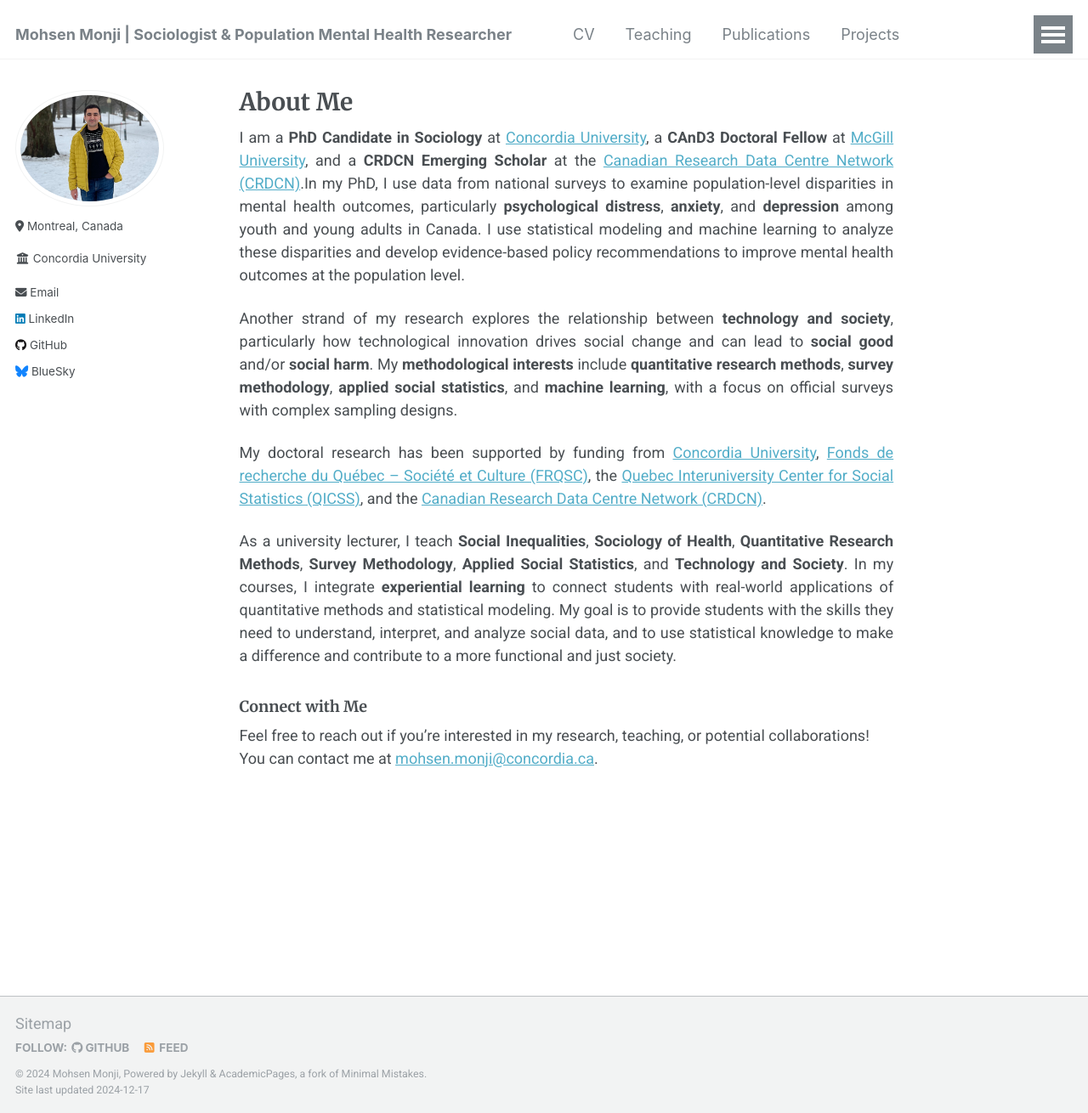
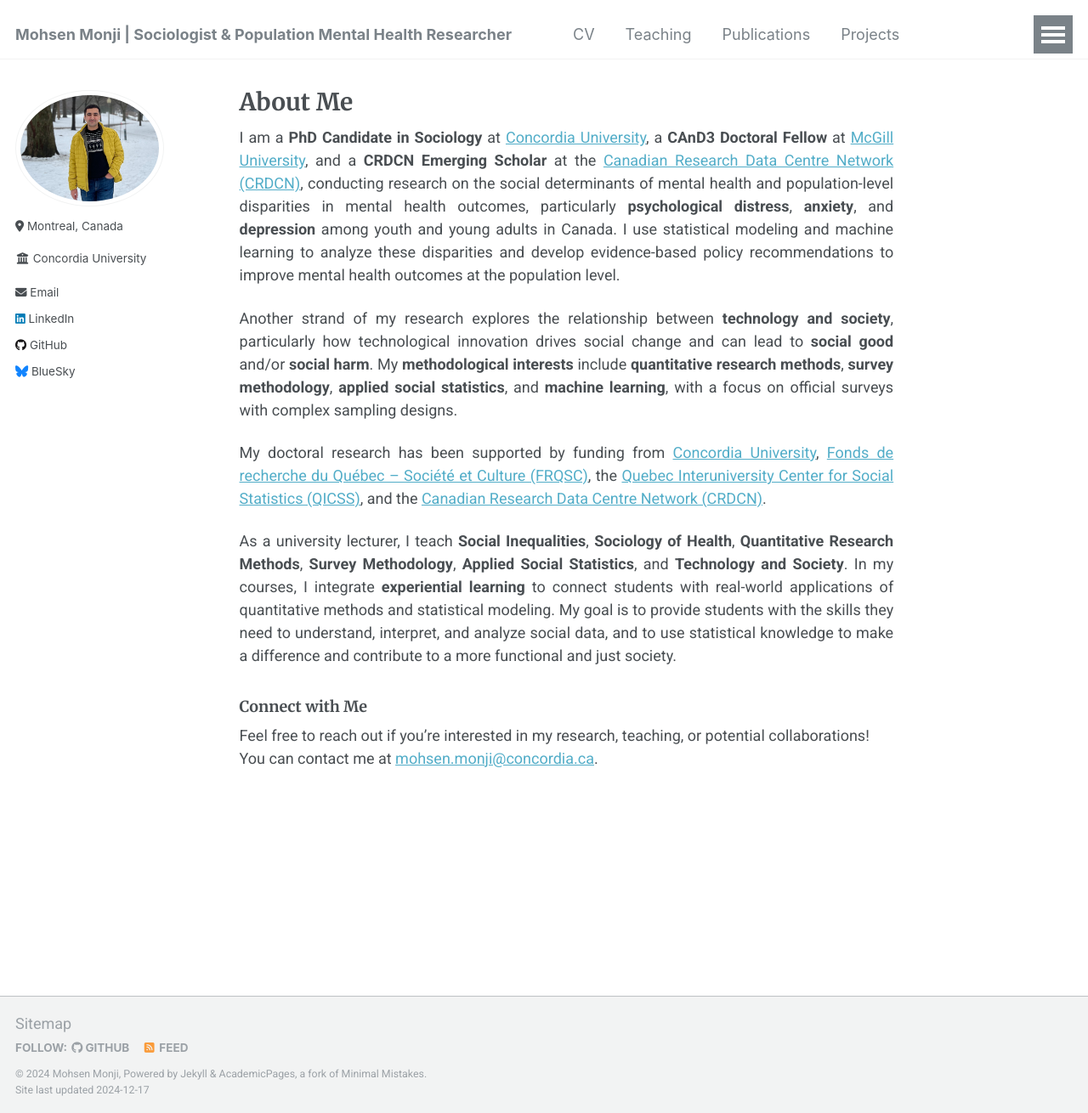
Before and after one commit to Mohsnmonji/mohsnmonji.github.io, a Jekyll site: the page built from _pages/about.md, in a window 1280 px wide and 1310 px high. Shown: the whole window at 85% size. Built offline with Jekyll 4.4.1, drawn with Linux system fonts in a browser that asks for light colours.

Commit message:
Update about.md

```diff
--- a/_pages/about.md
+++ b/_pages/about.md
@@ -10,7 +10,7 @@ redirect_from:
 ---
 
 
-I am a **PhD Candidate in Sociology** at [Concordia University](https://www.concordia.ca/artsci/sociology-anthropology.html), a **CAnD3 Doctoral Fellow** at [McGill University](https://www.mcgill.ca/cand3/our-people/fellows-2024-25), and a **CRDCN Emerging Scholar** at the [Canadian Research Data Centre Network (CRDCN)](https://crdcn.ca).In my PhD, I use data from national surveys to examine population-level disparities in mental health outcomes, particularly **psychological distress**, **anxiety**, and **depression** among youth and young adults in Canada. I use statistical modeling and machine learning to analyze these disparities and develop evidence-based policy recommendations to improve mental health outcomes at the population level.
+I am a **PhD Candidate in Sociology** at [Concordia University](https://www.concordia.ca/artsci/sociology-anthropology.html), a **CAnD3 Doctoral Fellow** at [McGill University](https://www.mcgill.ca/cand3/our-people/fellows-2024-25), and a **CRDCN Emerging Scholar** at the [Canadian Research Data Centre Network (CRDCN)](https://crdcn.ca), conducting research on the social determinants of mental health and population-level disparities in mental health outcomes, particularly **psychological distress**, **anxiety**, and **depression** among youth and young adults in Canada. I use statistical modeling and machine learning to analyze these disparities and develop evidence-based policy recommendations to improve mental health outcomes at the population level.
 
 Another strand of my research explores the relationship between **technology and society**, particularly how technological innovation drives social change and can lead to  **social good** and/or **social harm**. My **methodological interests** include **quantitative research methods**, **survey methodology**, **applied social statistics**, and **machine learning**, with a focus on official surveys with complex sampling designs.
 
```
